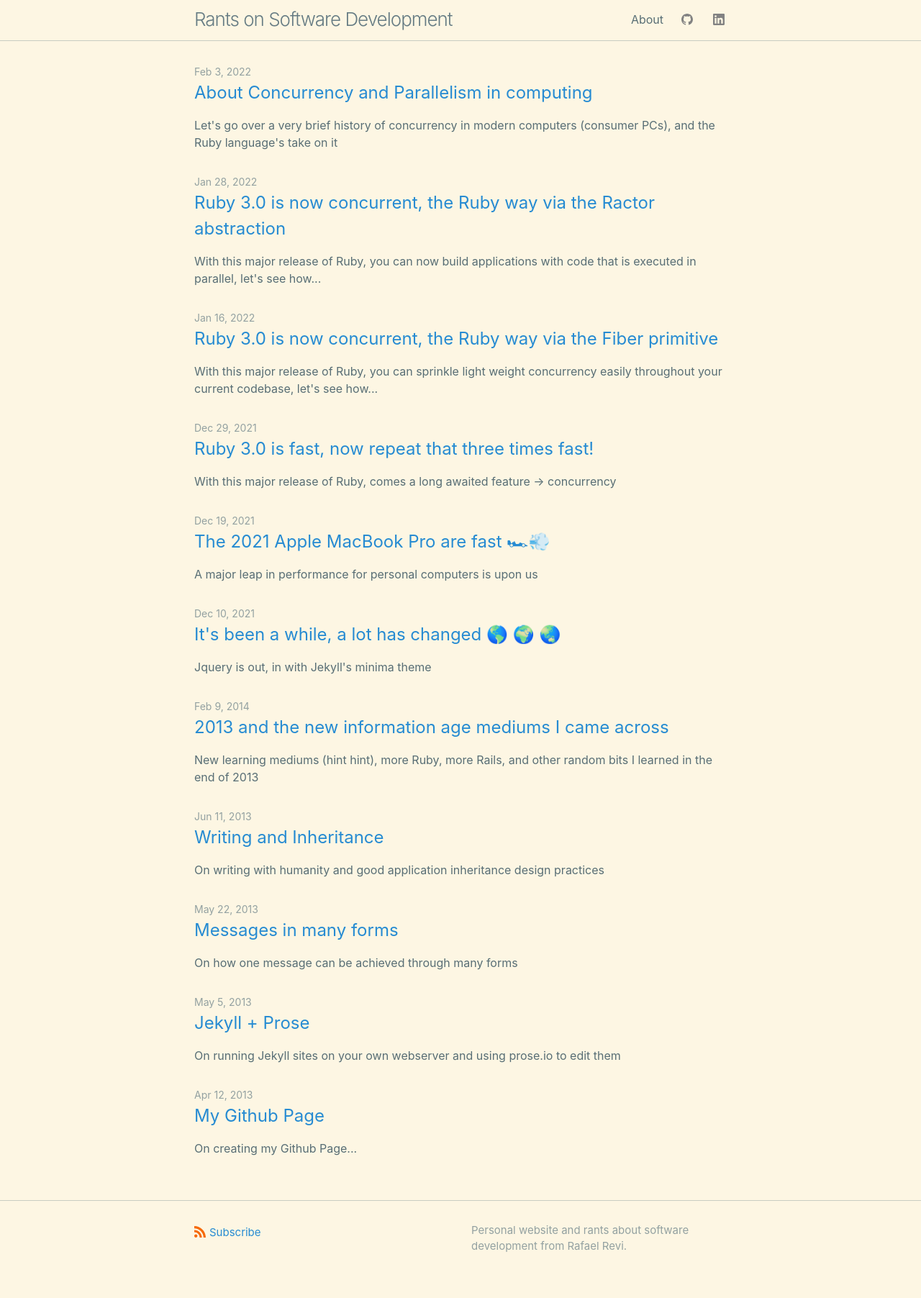
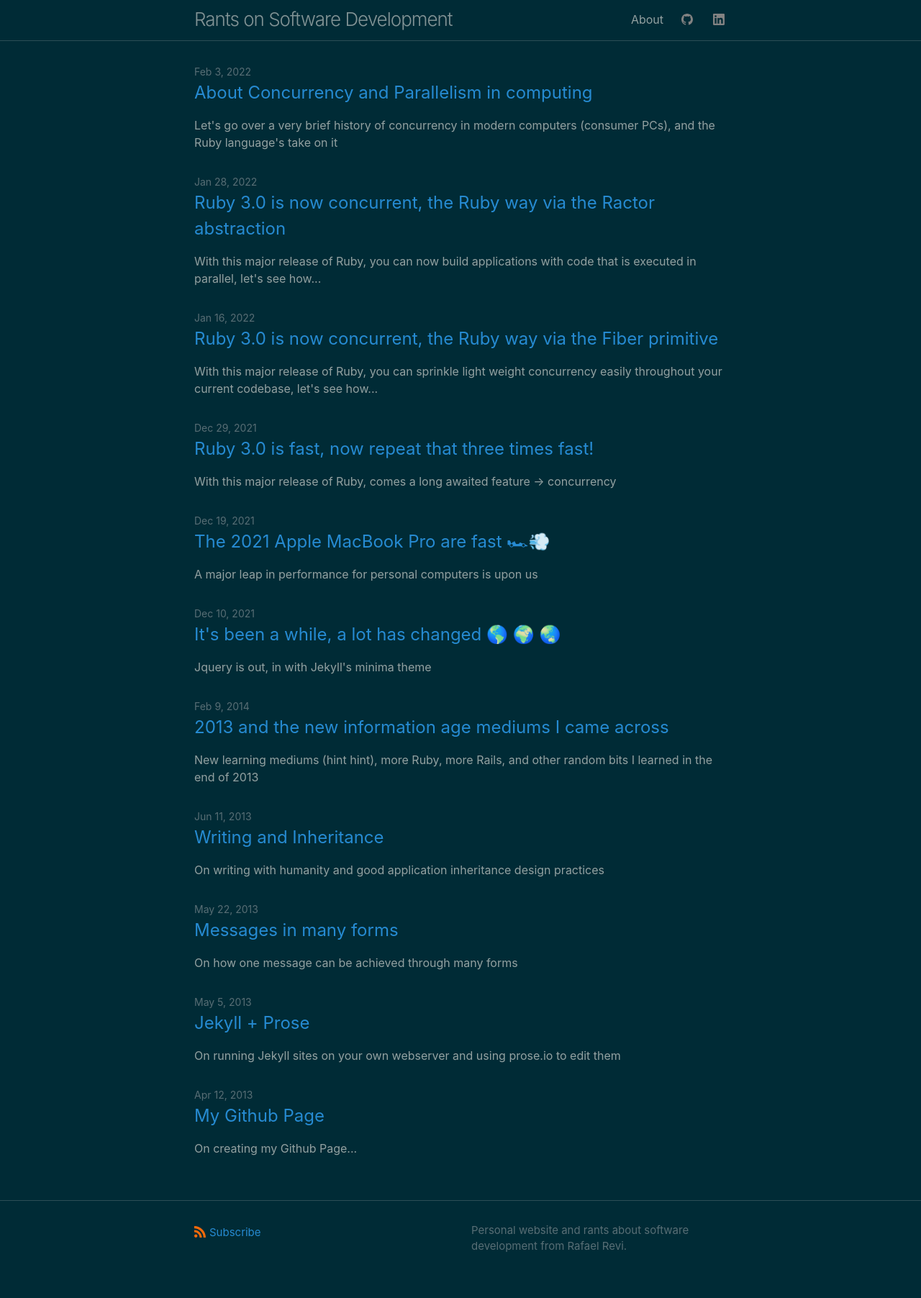
Before and after one commit to rrevi/rrevi.github.io, a Jekyll site: the page built from index.md, in a window 1280 px wide. Shown: the whole page at 72% size. Built offline with Jekyll 4.4.1, drawn with Linux system fonts in a browser that asks for light colours.

Commit message:
set minima theme to solarized-dark

```diff
--- a/_config.yml
+++ b/_config.yml
@@ -18,7 +18,7 @@ description: > # this means to ignore newlines until "show_excerpts:"
 show_excerpts: false # set to true to show excerpts on the homepage
 
 minima:
-  skin: solarized
+  skin: solarized-dark
   social_links:
     github: rrevi
     linkedin: rafaelrevi
```
